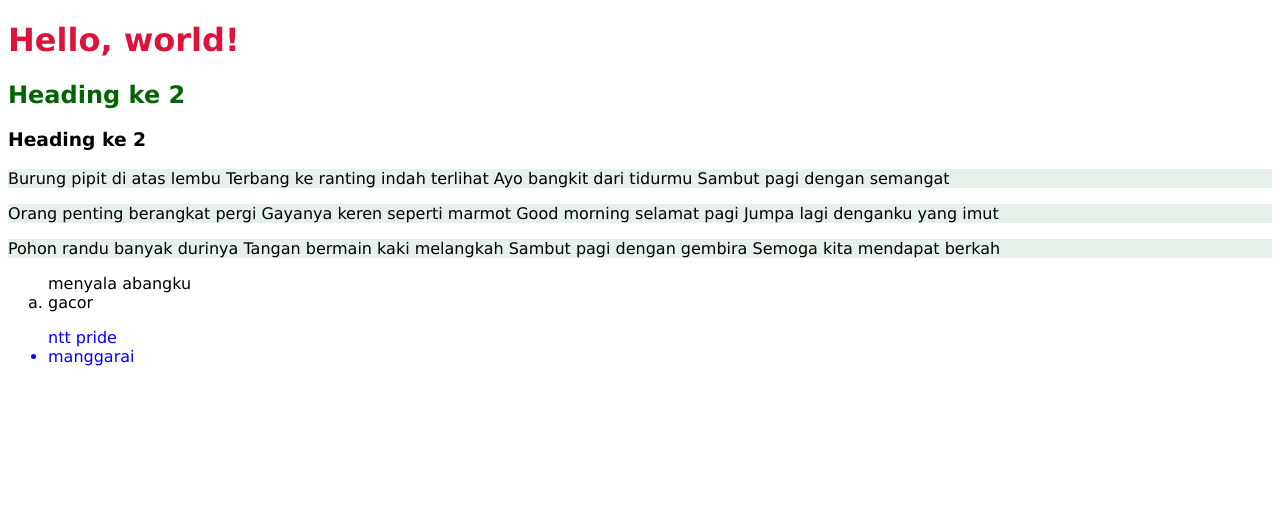
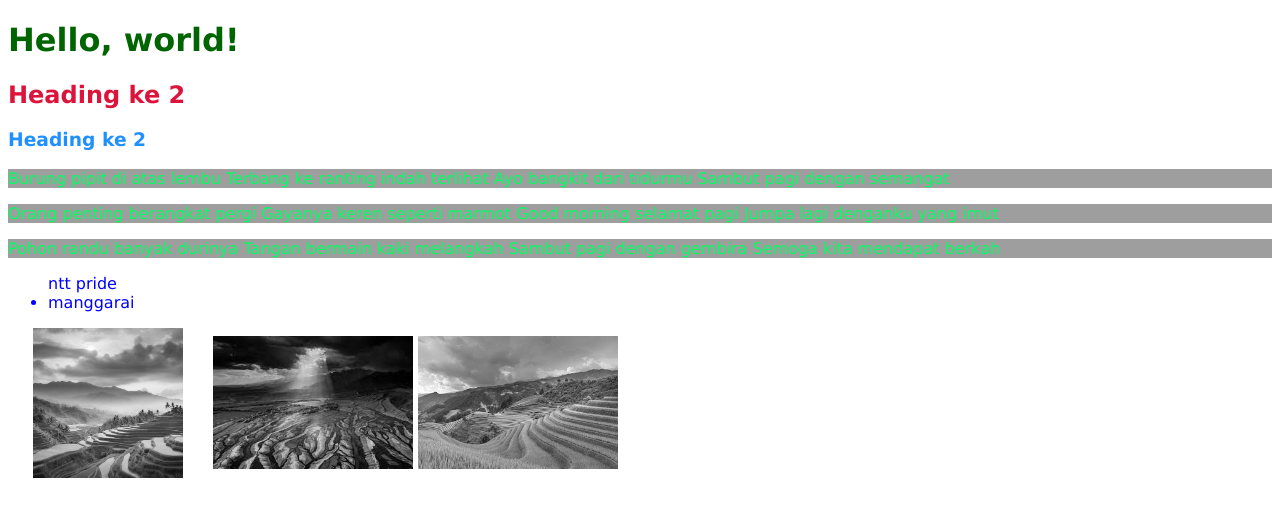
Before and after one commit to baimjelahut/dwzsesi, a plain HTML site: page index.html in a window 1280 px wide. Drawn offline with Linux system fonts and the light colour scheme.

Commit message:
uptade gambar

```diff
--- a/index.html
+++ b/index.html
@@ -7,12 +7,17 @@
   <link href='/style.css' rel='stylesheet'>
   <style>
     body{font-family: Verdana, Geneva, Tahoma, sans-serif;}
-    h2{color:darkgreen}
-    h1{color:crimson}
-    p {color:dodgerblue}
-    p {color:rgb(0, 0, 0);background-color: rgb(231, 240, 233);font-family:Verdana, Geneva, Tahoma, sans-serif}
-
-  </style>
+    h1{color:darkgreen}
+    h2{color:crimson}
+    h3{color:dodgerblue}
+    p {color:rgb(0, 255, 98);background-color: rgb(158, 158, 158);font-family:Verdana, Geneva, Tahoma, sans-serif}
+    img{
+          filter:grayscale(100%);
+          width:200px;
+          aspect-ratio:4/3;
+          object-fit:contain;
+        }
+    </style>
 </head>
 <body>
   <h1>Hello, world!</h1>
@@ -31,16 +36,15 @@
     Sambut pagi dengan gembira
     Semoga kita mendapat berkah<p>
 
-    <ol style="list-style: lower-alpha;"
-       <li>menyala abangku</li>
-       <li>gacor</li>
-    </ol>
-
-    <ul style="color: blue;</ul>
+<ul style="color: blue;</ul>
       <li>ntt pride</li>
       <li>manggarai</li>
     </ul>
   </p>
+
   <script defer type="text/javascript" src="/main.js"></script>
+  <img src="/image/data.jpeggithub.webp">
+  <img src="/image/imagesgithub.jpg">
+  <img src="/image/vietnam-3059666_1280github.jpg">
 </body>
 </html>
```
Also changed, not shown: image/data.jpeggithub.webp (added), image/imagesgithub.jpg (added), image/vietnam-3059666_1280github.jpg (added).
